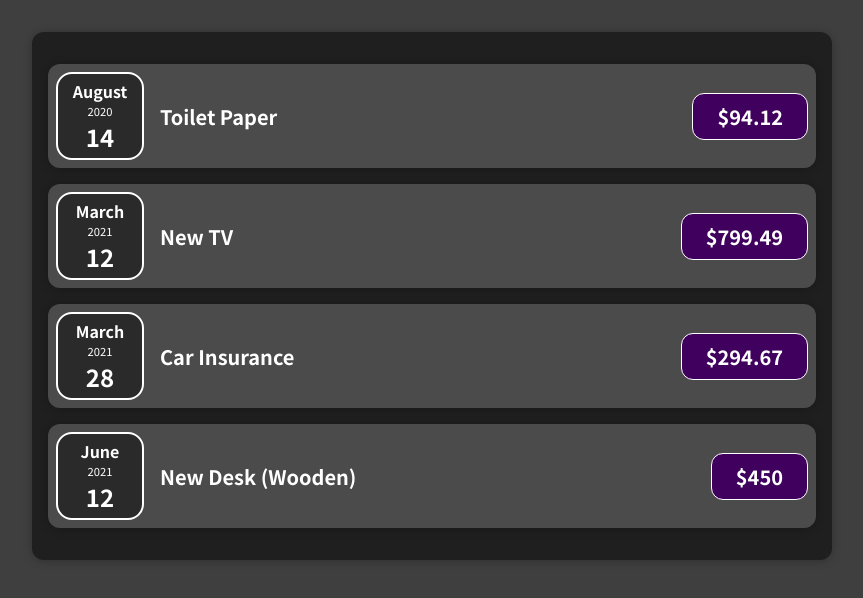
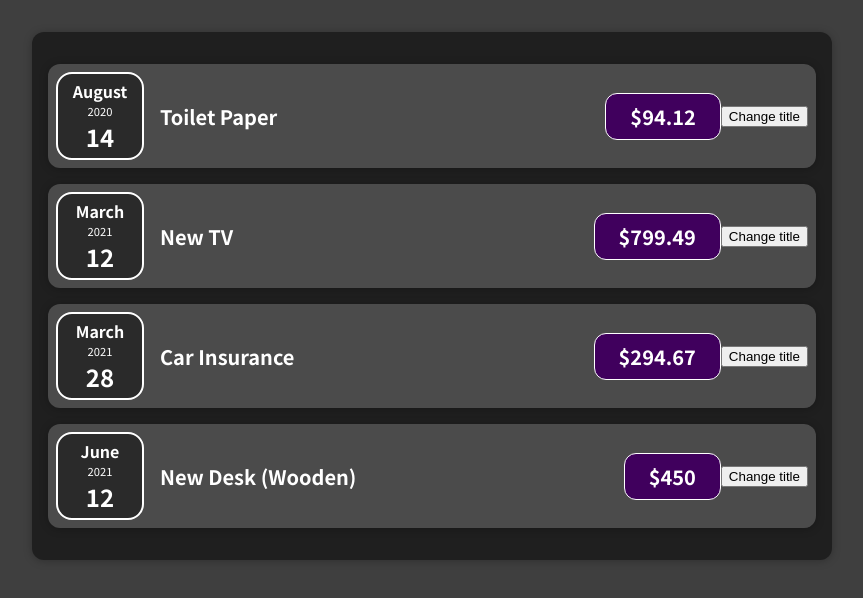
Before and after one commit to AmolShelke2/Expense-tracker-react, a React (Create React App) app: page / in a window 1280 px wide. Shown: the top 598 px of the page, without its empty margins (208-1071 px from the left). Built offline with nearby package versions, Linux system fonts and the light colour scheme.

Commit message:
Updated Listening To events and Working with Event Handlers

```diff
--- a/src/App.js
+++ b/src/App.js
@@ -41,5 +41,3 @@ const App = () => {
 };
 
 export default App;
-
-// Listening to Events and working with Event Handlers
--- a/src/component/expenses/ExpenseItem.js
+++ b/src/component/expenses/ExpenseItem.js
@@ -6,6 +6,10 @@ import Card from '../UI/Card';
 import './ExpenseItem.css';
 
 const ExpenseItem = props => {
+  const clickHandler = () => {
+    console.log('Clicked!!');
+  };
+
   return (
     <Card className="expense-item">
       <ExpneseDate date={props.date} />
@@ -13,6 +17,7 @@ const ExpenseItem = props => {
         <h2>{props.title}</h2>
         <div className="expense-item__price">${props.amount}</div>
       </div>
+      <button onClick={clickHandler}>Change title</button>
     </Card>
   );
 };
```
Also changed, not shown: 1 other file (tests, documents, lock files or other folders).
